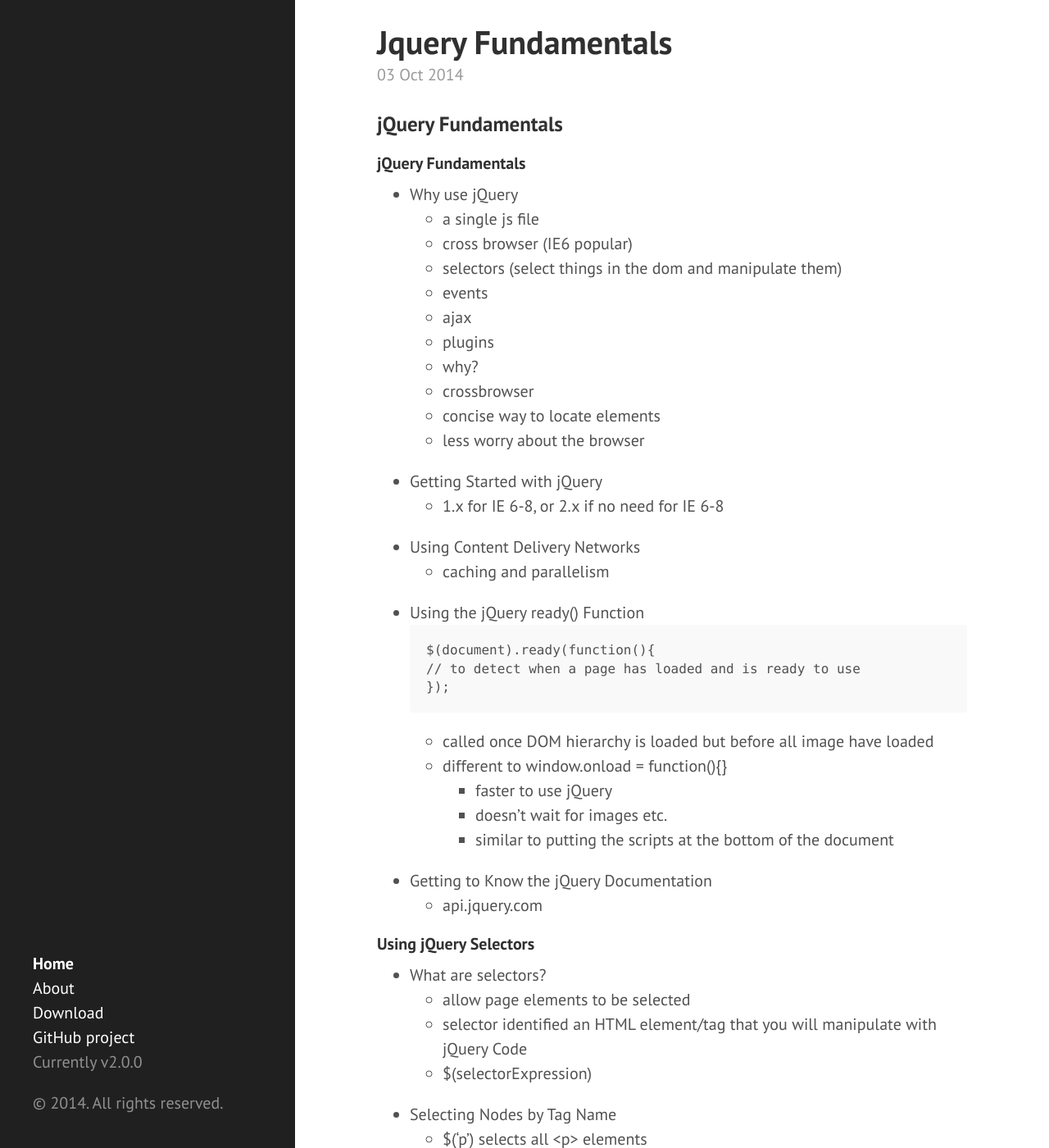
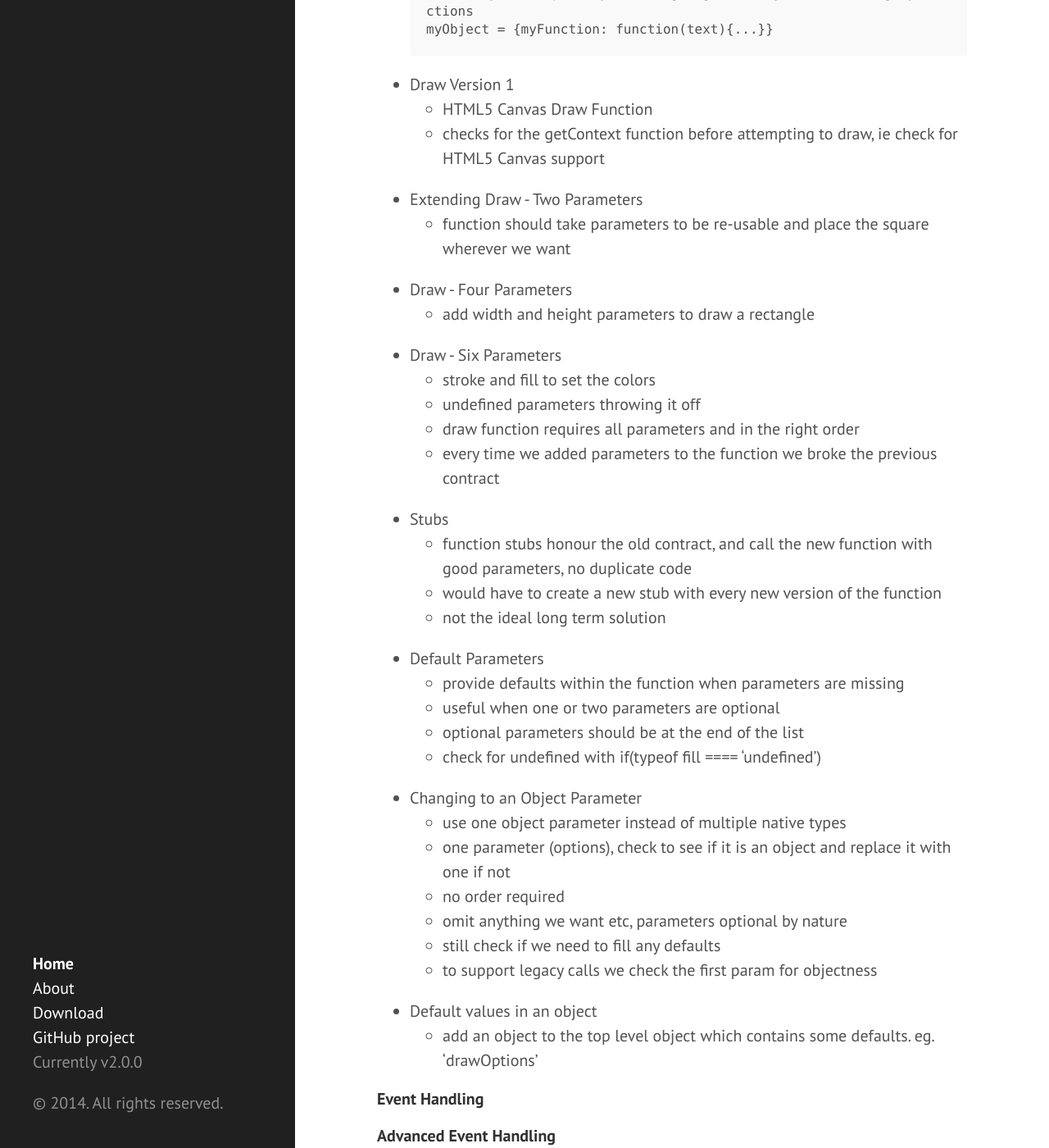
Before and after one commit to eneiand/eneiand.github.io, a Jekyll site: the page built from index.html, in a window 1280 px wide and 1400 px high, scrolled down 394 px. Shown: the whole window at 82% size. Built offline with Jekyll 4.4.1, drawn with Linux system fonts in a browser that asks for light colours; Markdown is read by kramdown in place of the engine named in the settings; the list of posts is cut into pages by our own code; some of the changed text lies outside the part shown.

Commit message:
Update 2014-10-09-advanced-javascript-and-jQuery.md

`````diff
--- a/_posts/2014-10-09-advanced-javascript-and-jQuery.md
+++ b/_posts/2014-10-09-advanced-javascript-and-jQuery.md
@@ -1,4 +1,49 @@
 #### Introduction
+
+* Traditional Javascript Functions
+
+  ````
+  function myFunction(text) {...}
+  myFunction = function(text) {...}
+  var myFunction = function(text) {...}
+  var myObject = { myFunction: function(text) {...}}
+  //library, namespace by creating a global object containing my functions
+  myObject = {myFunction: function(text){...}}
+  ````
+
+* Draw Version 1
+  * HTML5 Canvas Draw Function
+  * checks for the getContext function before attempting to draw, ie check for HTML5 Canvas support
+
+* Extending Draw - Two Parameters
+  * function should take parameters to be re-usable and place the square wherever we want
+
+* Draw - Four Parameters
+  * add width and height parameters to draw a rectangle
+
+* Draw - Six Parameters
+  * stroke and fill to set the colors
+  * undefined parameters throwing it off
+  * draw function requires all parameters and in the right order
+  * every time we added parameters to the function we broke the previous contract
+* Stubs
+  * function stubs honour the old contract, and call the new function with good parameters, no duplicate code
+  * would have to create a new stub with every new version of the function
+  * not the ideal long term solution
+* Default Parameters
+  * provide defaults within the function when parameters are missing
+  * useful when one or two parameters are optional
+  * optional parameters should be at the end of the list
+  * check for undefined with if(typeof fill ==== 'undefined')
+* Changing to an Object Parameter
+  * use one object parameter instead of multiple native types
+  * one parameter (options), check to see if it is an object and replace it with one if not
+  * no order required
+  * omit anything we want etc, parameters optional by nature
+  * still check if we need to fill any defaults
+  * to support legacy calls we check the first param for objectness
+* Default values in an object
+  * add an object to the top level object which contains some defaults. eg. 'drawOptions'
 
 #### Event Handling
 
`````
